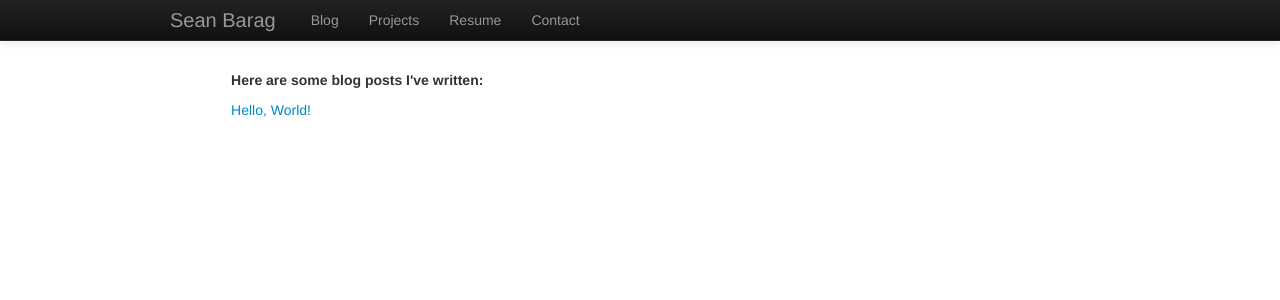
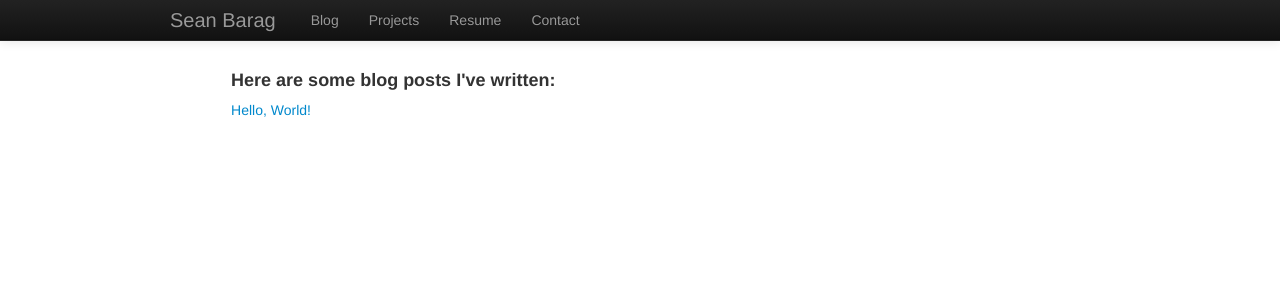
Before and after one commit to sjbarag/sjbarag.github.com, a Jekyll site: the page built from blog.html, in a window 1280 px wide. Shown: the top 300 px of the page. Built offline with Jekyll 4.4.1, drawn with Linux system fonts in a browser that asks for light colours; nearby versions of some CDN libraries; library files that are not in the unit come from our copies; Markdown is read by kramdown in place of the engine named in the settings.

Commit message:
Convert h5 -> h4

```diff
--- a/blog.html
+++ b/blog.html
@@ -2,7 +2,7 @@
 layout: blog
 ---
 
-<h5>Here are some blog posts I've written:</h5>
+<h4>Here are some blog posts I've written:</h4>
 {% for post in site.posts %}
 <a href="{{post.id}}">{{ post.title }}</a></li>
 {% endfor %}
```
